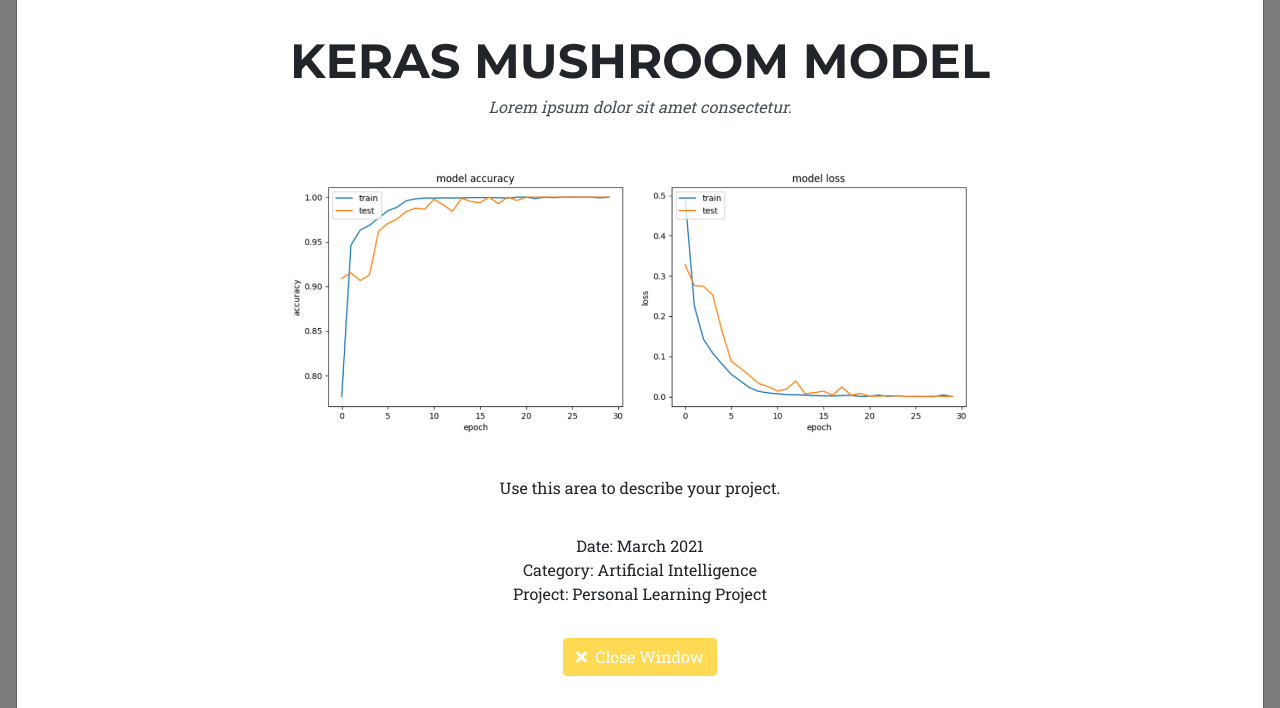
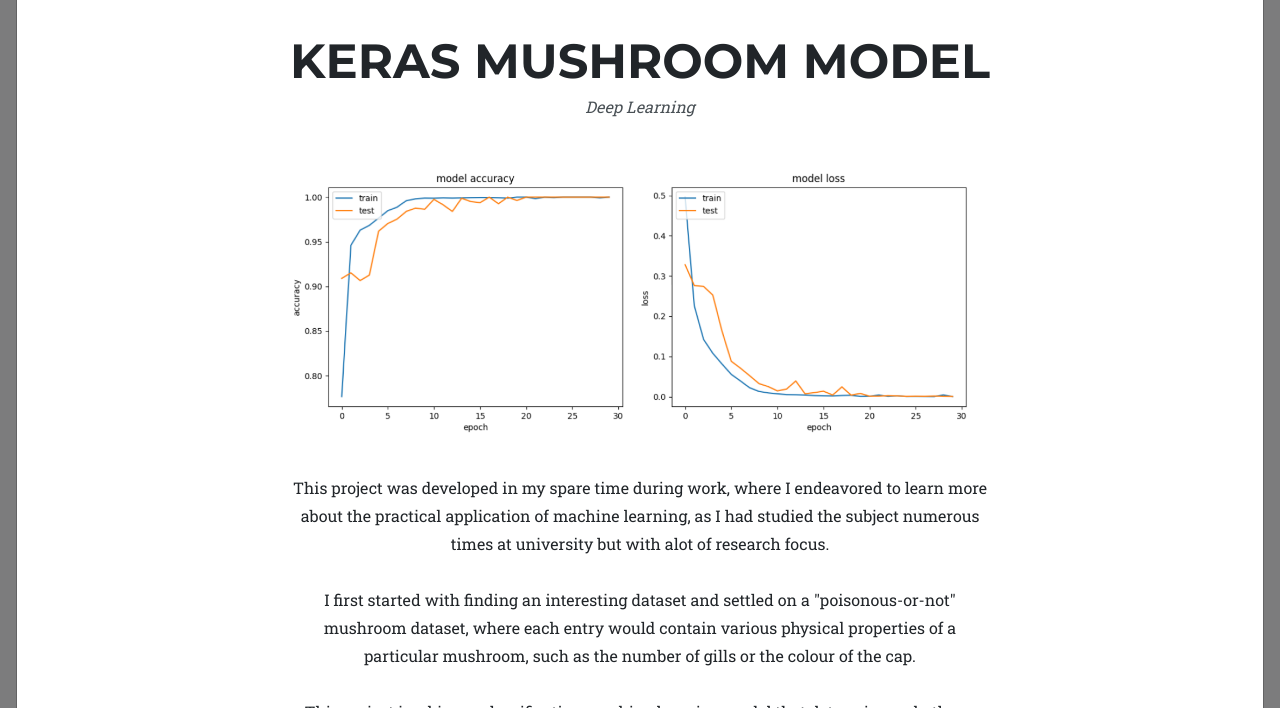
Before and after one commit to pellway/pellway.github.io, a plain HTML site: page index.html in a window 1280 px wide. Both pictures are taken after a click on the link 260 px from the left and 2221 px from the top of the page. Shown: the part 1913-2621 px from the top of the page. Drawn offline with nearby package versions, Linux system fonts and the light colour scheme.

Commit message:
updated modals

```diff
--- a/index.html
+++ b/index.html
@@ -243,9 +243,23 @@
                                 <div class="modal-body">
                                     <!-- Project Details Go Here-->
                                     <h2 class="text-uppercase">Keras Mushroom Model</h2>
-                                    <p class="item-intro text-muted">Lorem ipsum dolor sit amet consectetur.</p>
+                                    <p class="item-intro text-muted">Deep Learning</p>
                                     <img class="img-fluid d-block mx-auto" src="assets/portfolio/01-full.png" alt="..." />
-                                    <p>Use this area to describe your project.</p>
+                                    <p>This project was developed in my spare time during work, where I endeavored to learn more
+                                        about the practical application of machine learning, as I had studied the subject numerous
+                                        times at university but with alot of research focus.
+                                        <br><br>
+                                        I first started with finding an interesting dataset and settled on a "poisonous-or-not"
+                                        mushroom dataset, where each entry would contain various physical properties of a
+                                        particular mushroom, such as the number of gills or the colour of the cap.
+                                        <br><br>
+                                        This project is a binary classification machine learning model that determines whether
+                                        a mushroom is edible or not. I used Python for all the code, and the Keras library to
+                                        assist with implementing the machine learning model.
+                                        <br><br>
+                                        Link to the project's source code can be found <a href="https://github.com/pellway/keras_mushroom_model">here</a>,
+                                        and the dataset used <a href="https://archive.ics.uci.edu/ml/datasets/Mushroom">here</a>.
+                                    </p>
                                     <ul class="list-inline">
                                         <li>Date: March 2021</li>
                                         <li>Category: Artificial Intelligence</li>
@@ -273,9 +287,9 @@
                                 <div class="modal-body">
                                     <!-- Project Details Go Here-->
                                     <h2 class="text-uppercase">LÖVE Prototype Game</h2>
-                                    <p class="item-intro text-muted">Lorem ipsum dolor sit amet consectetur.</p>
+                                    <p class="item-intro text-muted">Game Development</p>
                                     <img class="img-fluid d-block mx-auto" src="assets/portfolio/02-full.png" alt="..." />
-                                    <p>Use this area to describe your project.</p>
+                                    <p>game development interest - game development process - fields explored - explanation of love framework</p>
                                     <ul class="list-inline">
                                         <li>Date: December 2020</li>
                                         <li>Category: Event Driven Computing in Lua</li>
@@ -303,9 +317,10 @@
                                 <div class="modal-body">
                                     <!-- Project Details Go Here-->
                                     <h2 class="text-uppercase">Portfolio Website</h2>
-                                    <p class="item-intro text-muted">Lorem ipsum dolor sit amet consectetur.</p>
+                                    <p class="item-intro text-muted">Front-End Web Development</p>
                                     <img class="img-fluid d-block mx-auto" src="assets/portfolio/03-full.png" alt="..." />
-                                    <p>Use this area to describe your project.</p>
+                                    <p>I developed this website, starting with a Bootstrap framework and adding several formatting and stylistic changes.
+                                       It wasn't a "from scratch" application, but the quote "Don't reinvent the wheel" says it best.</p>
                                     <ul class="list-inline">
                                         <li>Date: April 2021</li>
                                         <li>Category: Front-End Web Development</li>
@@ -333,11 +348,13 @@
                                 <div class="modal-body">
                                     <!-- Project Details Go Here-->
                                     <h2 class="text-uppercase">Computers</h2>
-                                    <p class="item-intro text-muted">Lorem ipsum dolor sit amet consectetur.</p>
+                                    <p class="item-intro text-muted">Interest</p>
                                     <img class="img-fluid d-block mx-auto" src="assets/portfolio/04-full.jpg" alt="..." />
-                                    <p>Computer hardware and keeb.</p>
-                                    <p>Computer software and hacking</p>
-                                    <p>Games i enjoy playing.</p>
+                                    <p>Interested in small form factor PCs, where my current rig uses a Ryzen 5 1600 CPU.
+                                       I also built my own keyboard, a 65% gasket-mount with Gateron Yellow linear switches.</p>
+                                    <p>I enjoy creating smaller programs and exploring different uses of software engineering,
+                                       such as developing a Discord Bot, solving coding problems or attempting ethical hacking CTF challenges.</p>
+                                    <p>I play a few games, whether that be Mario on the Nintendo Switch, osu! on PC or retro games on a variety of handhelds.</p>
                                     <button class="btn btn-primary" data-dismiss="modal" type="button">
                                         <i class="fas fa-times mr-1"></i>
                                         Close Window
@@ -360,9 +377,9 @@
                                 <div class="modal-body">
                                     <!-- Project Details Go Here-->
                                     <h2 class="text-uppercase">Music</h2>
-                                    <p class="item-intro text-muted">Lorem ipsum dolor sit amet consectetur.</p>
+                                    <p class="item-intro text-muted">Interest</p>
                                     <img class="img-fluid d-block mx-auto" src="assets/portfolio/05-full.jpg" alt="..." />
-                                    <p>Use this area to describe your project.</p>
+                                    <p>I enjoy playing and composing music! I mainly play piano and bass, but always happy to try new instruments. Below is a sample!</p>
                                     <audio controls id="audioSample">
                                         <source src="assets/sample.ogg" type="audio/ogg">
                                     </audio>
@@ -388,14 +405,14 @@
                             <div class="col-lg-8">
                                 <div class="modal-body">
                                     <!-- Project Details Go Here-->
-                                    <h2 class="text-uppercase">Project Name</h2>
-                                    <p class="item-intro text-muted">Lorem ipsum dolor sit amet consectetur.</p>
+                                    <h2 class="text-uppercase">EMPTY</h2>
+                                    <p class="item-intro text-muted">EMPTY</p>
                                     <img class="img-fluid d-block mx-auto" src="assets/portfolio/06-full.jpg" alt="..." />
                                     <p>Use this area to describe your project.</p>
                                     <ul class="list-inline">
                                         <li>Date: January 2021</li>
-                                        <li>Client: Window</li>
-                                        <li>Category: Photography</li>
+                                        <li>Category: Empty</li>
+                                        <li>Project: Empty</li>
                                     </ul>
                                     <button class="btn btn-primary" data-dismiss="modal" type="button">
                                         <i class="fas fa-times mr-1"></i>
```
